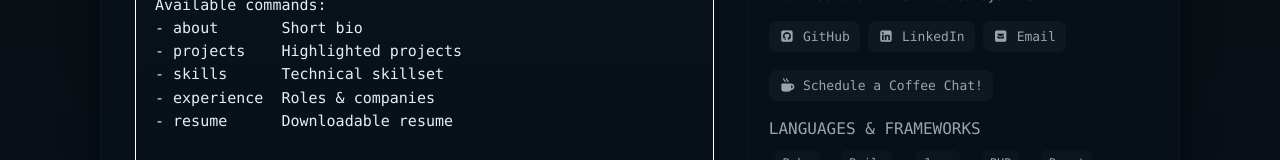
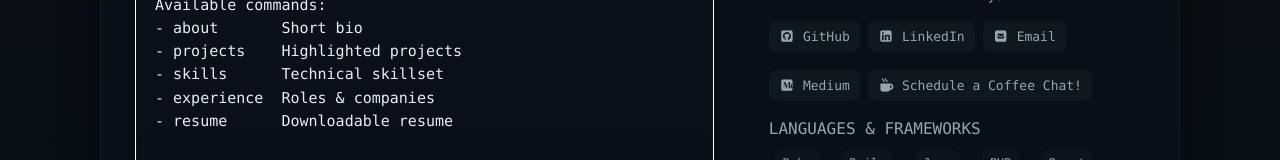
Before and after one commit to saurabh-activecode/saurabh-activecode.github.io, a plain HTML site: page index.html in a window 1280 px wide. Shown: the part 232-392 px from the top of the page. Drawn offline with Linux system fonts and the light colour scheme.

Commit message:
Update index.html
added medium

```diff
--- a/index.html
+++ b/index.html
@@ -145,7 +145,12 @@ Author: ChatGPT (GPT-5 Thinking mini)
           <a class="chip" target="_blank" href="#" id="email"><i class="fa-solid fa-square-envelope"></i> Email</a>
         </div>
         <div class="links">
-          <a class="chip" target="_blank" href="https://cal.com/saurabh-sharma" id="email"><i class="fa-solid fa-mug-hot"></i> Schedule a Coffee Chat!</a>
+          <a class="chip" target="_blank" href="https://medium.com/@saurabhsharma_82605" id="medium">
+            <i class="fa-brands fa-medium"></i> Medium
+          </a>
+          <a class="chip" target="_blank" href="https://cal.com/saurabh-sharma" id="cal.com">
+            <i class="fa-solid fa-mug-hot"></i> Schedule a Coffee Chat!
+          </a>
         </div>
 
         <div class="skills">
```
